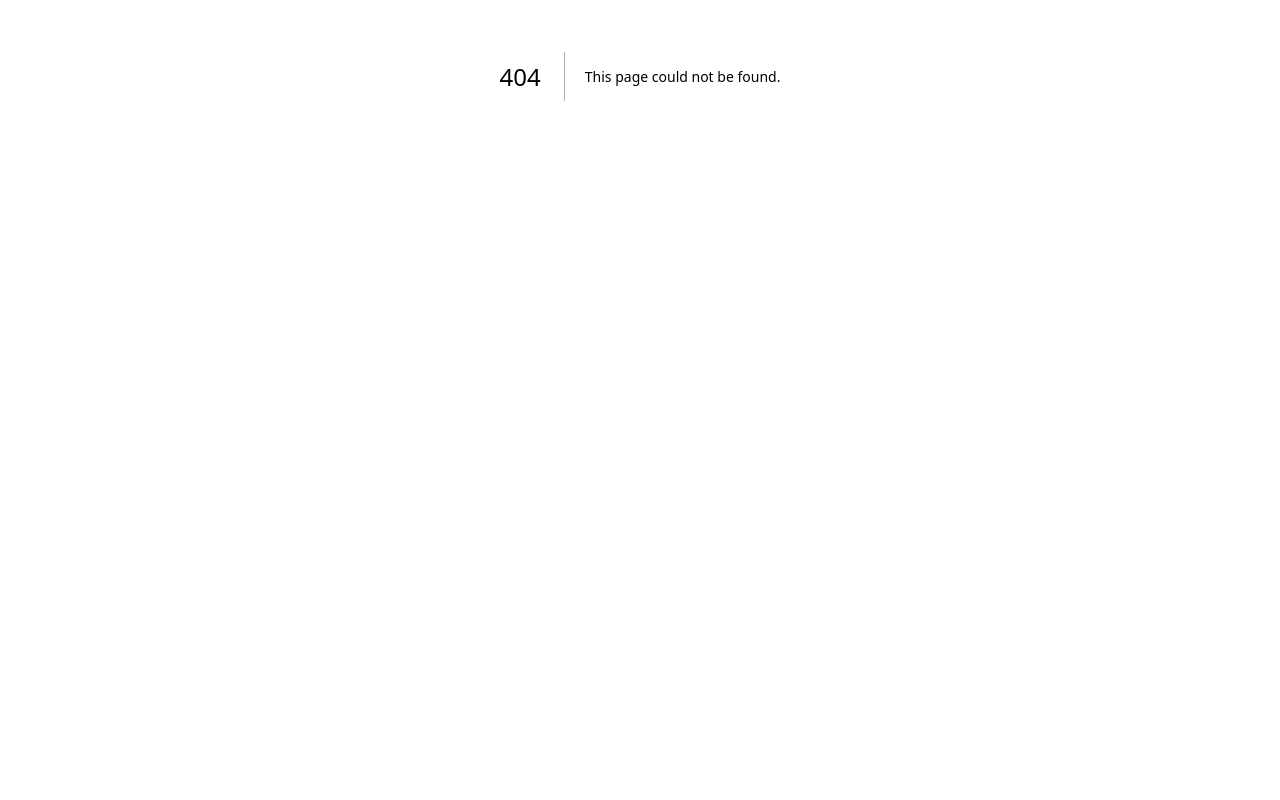
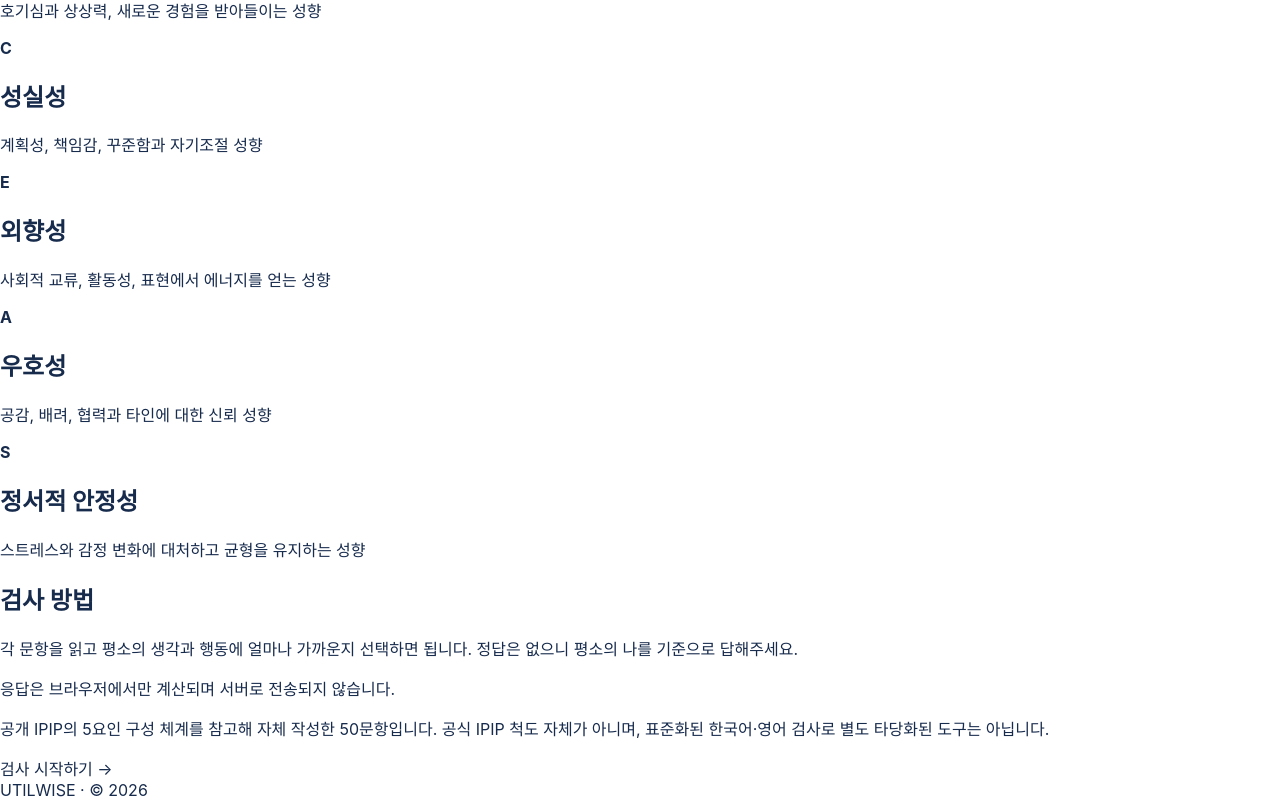
Before and after one commit to mmw833/utilwise, a Next.js app: page /big-five in a window 1280 px wide. Before the commit this address had no page. Shown: the part 324-1124 px from the top of the page. Before the commit the page ends 800 px from the top, so only its background shows below. Built offline with nearby package versions, Linux system fonts and the light colour scheme; a web font is replaced by a local one.

Commit message:
Add Big Five 50-question personality test

```diff
--- /dev/null
+++ b/app/big-five/page.tsx
@@ -0,0 +1,3 @@
+import type {Metadata} from "next";import BigFiveExperience from "../../components/BigFiveExperience";
+export const metadata:Metadata={title:"무료 빅파이브 성격검사 50문항 | UTILWISE",description:"50개의 질문으로 개방성, 성실성, 외향성, 우호성, 정서적 안정성 등 다섯 가지 성격 차원을 알아보세요.",alternates:{canonical:"/big-five"},openGraph:{title:"빅파이브 성격검사 | UTILWISE",description:"50문항으로 알아보는 나의 다섯 가지 성격 차원.",url:"https://utilwise.kr/big-five",siteName:"UTILWISE",locale:"ko_KR",type:"website"}};
+export default function Page(){return <BigFiveExperience mode="intro"/>}
```
